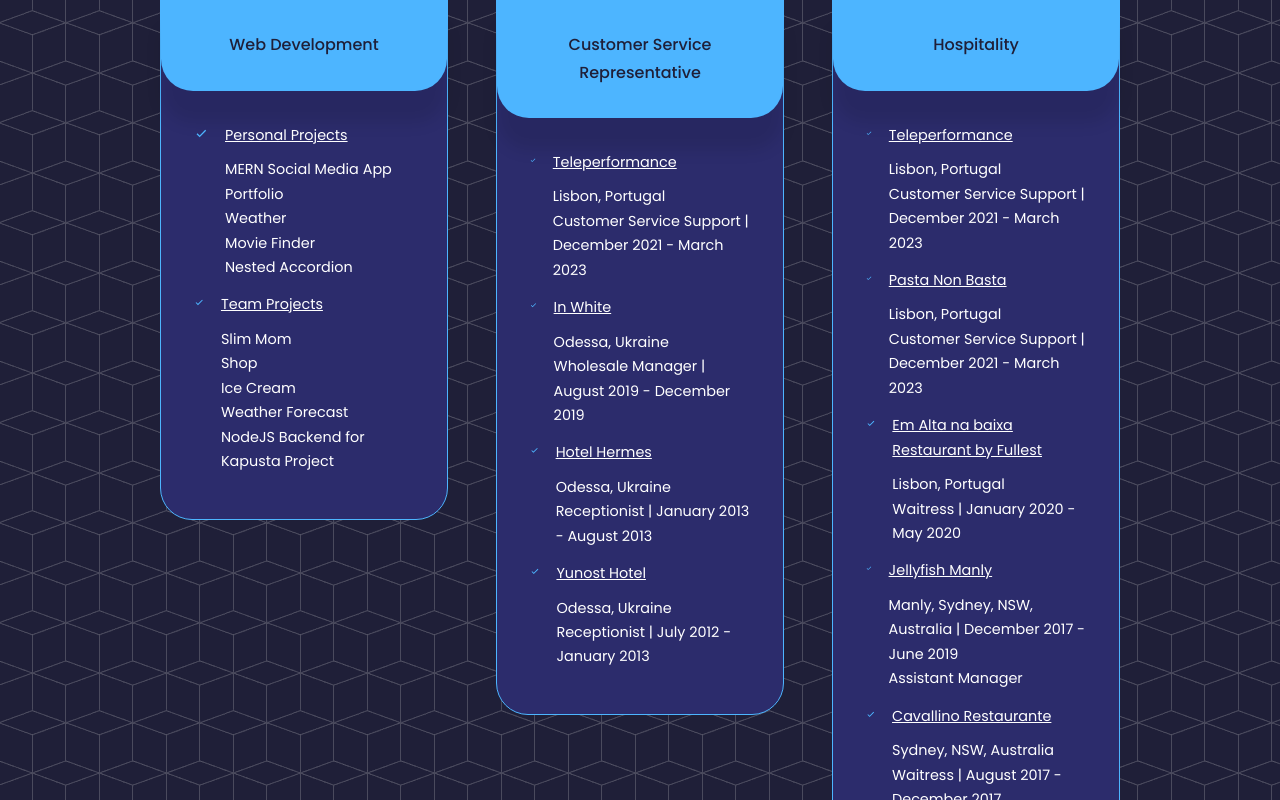
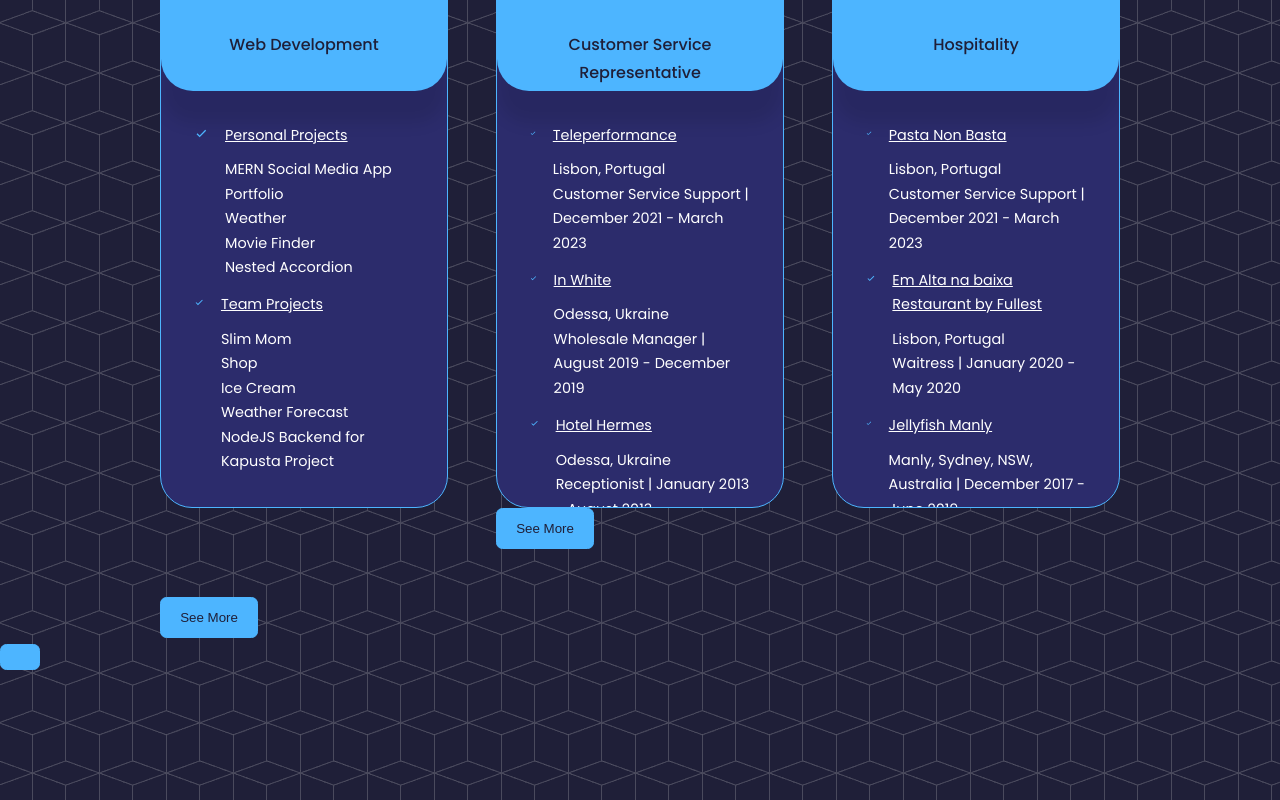
Before and after one commit to anastasiiaLoz/portfolio-resume, a React (Create React App) app: page / in a window 1280 px wide. Shown: the part 2540-3340 px from the top of the page. Built offline with nearby package versions, Linux system fonts and the light colour scheme; the HTML template or start-up script is replaced by a standard one.

Commit message:
Creating a button

```diff
--- a/src/App.jsx
+++ b/src/App.jsx
@@ -8,6 +8,7 @@
 import Testimonials from "./components/testimonials/Testimonials";
 import Contact from "./components/contact/Contact";
 import Footer from "./components/footer/Footer";
+import Button from "./components/button/Button"
 
 const App = () => {
   return (
@@ -17,6 +18,7 @@
       <About />
       <Stack />
       <Experience />
+      <Button/>
       <Portfolio />
       <Testimonials />
       <Contact />
--- /dev/null
+++ b/src/components/button/Button.jsx
@@ -0,0 +1,12 @@
+import React from "react";
+import "./button.css"
+
+const Button = ({ onClick, children }) => {
+    return (
+      <button className="btn btn-primary" onClick={onClick}>
+        {children}
+      </button>
+    );
+}
+
+export default Button;
--- /dev/null
+++ b/src/components/button/button.css
@@ -0,0 +1,3 @@
+.success{
+    background: blue;
+}
--- a/src/components/experience/Experience.jsx
+++ b/src/components/experience/Experience.jsx
@@ -1,8 +1,19 @@
 import React from "react";
 import "./experience.css";
 import { BiCheck } from "react-icons/bi";
+import { useState } from "react";
+import Button from "../button/Button";
+import "../button/button.css"
 
 const Experience = () => {
+
+  const [isOpen, setOpen] = useState(false);
+  const handleClick = () => {
+    setOpen(!isOpen);
+  };
+
+
+
   return (
     <section id="services">
       <h5>What I Offer</h5>
@@ -37,6 +48,8 @@
             </li>
           </ul>
         </article>
+
+        <div>
         <article className="service">
           <div className="service__head">
             <h3>Customer Service Representative</h3>
@@ -76,19 +89,15 @@
         </li>
           </ul>
         </article>
+        <Button onClick={handleClick}>{isOpen ? "Hide" : "See More" }</Button>
+            {isOpen && <div>Content</div>}
+        </div>
+        <div>
         <article className="service">
           <div className="service__head">
             <h3>Hospitality</h3>
           </div>
           <ul className="service__list">
-          <li>
-          <BiCheck className="service__list-icon" />
-          <div>
-            <p className="service_workplace">Teleperformance</p>
-            <p>Lisbon, Portugal</p>
-            <p>Customer Service Support | December 2021 - March 2023 </p>
-          </div>
-        </li>
         <li>
           <BiCheck className="service__list-icon" />
           <div>
@@ -139,6 +148,9 @@
         </li>
           </ul>
         </article>
+        </div>
+        <Button onClick={handleClick}>{isOpen ? "Hide" : "See More" }</Button>
+            {isOpen && <div>Content</div>}
       </div>
     </section>
   );
--- a/src/components/experience/experience.css
+++ b/src/components/experience/experience.css
@@ -8,8 +8,9 @@
     background: var(--color-bg-variant);
     border-radius: 0 0 2rem 2rem;
     border: 1px solid var(--color-primary);
-    height: fit-content;
-    transition: var(--transition)
+    height: 510px;
+    transition: var(--transition);
+    overflow: hidden;
 }
 
 .service:hover{
@@ -23,6 +24,7 @@
     padding: 2rem;
     border-radius: 0 0 2rem 2rem;
     box-shadow: 0 2rem 1rem rgba(0, 0, 0, 0.1);
+    height: 91.19px;
 }
 
 .service__head h3{
@@ -61,9 +63,9 @@
         grid-template-columns: 1fr 1fr;
         gap: 2rem
     }
-    .service{
+    /* .service{
         height: auto;
-    }
+    } */
 }
 
 @media screen and (max-width: 600px) {
```
